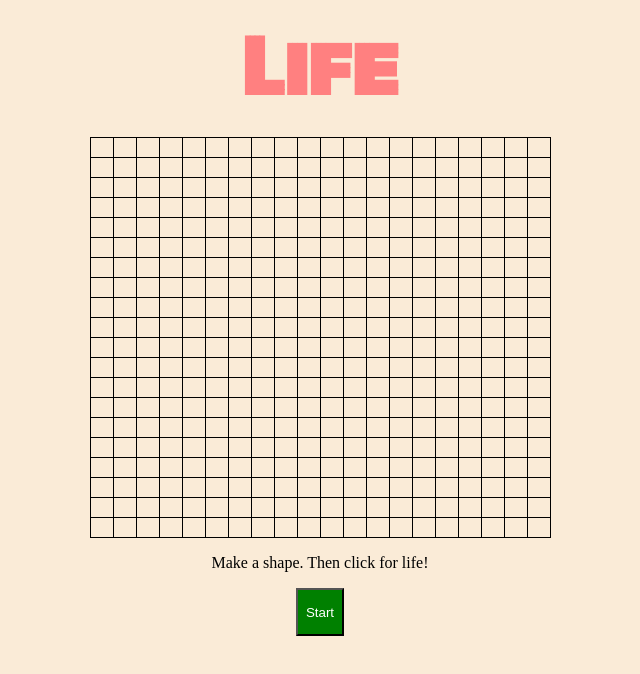
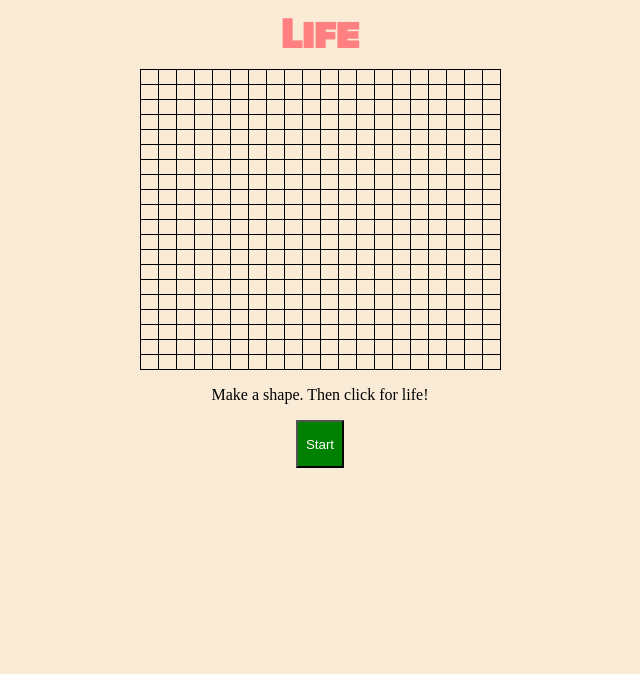
Before and after one commit to MagicMart/Game-of-Life, a website: page index.html in a window 1280 px wide. Shown: the whole page, without its empty margins (320-960 px from the left). Drawn offline with nearby package versions, Linux system fonts and the light colour scheme.

Commit message:
Change appearance

```diff
--- a/css/style.css
+++ b/css/style.css
@@ -10,7 +10,7 @@ p {
 
 h1 {
     font-family: Monoton, cursive;
-    font-size: 70px;
+    font-size: 35px;
     margin: 0.2em;
     color: rgb(255, 128, 128);
 }
@@ -35,11 +35,11 @@ table {
 }
 
 tr {
-    height: 20px;
+    height: 15px;
 }
 
 td {
-    width: 20px;
+    width: 15px;
 }
 
 .dead {
```
